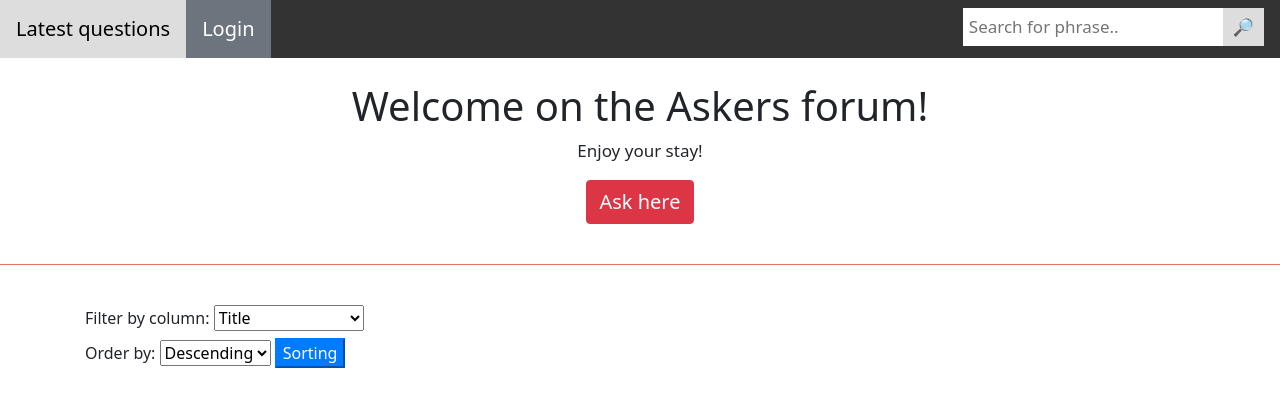
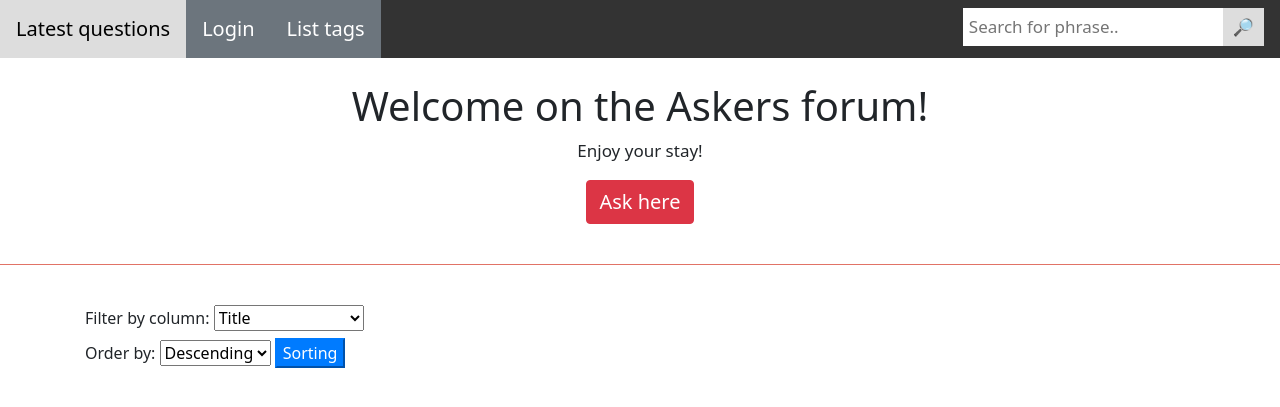
Before and after one commit to CodecoolGlobal/ask-mate-3-python-Ichy91, a Flask app: template templates/list.html in a window 1280 px wide. Shown: the top 407 px of the page. Run offline with Flask 2, Linux system fonts and the light colour scheme; the template is opened without the code that fills it, so the values that code supplies are empty; some libraries are stand-ins or nearby versions.

Commit message:
List tags and their occurence

```diff
--- a/server.py
+++ b/server.py
@@ -427,6 +427,13 @@ def delete_comment(comment_id):
         return redirect(url_for('main_page'))
 
 
+@app.route("/tags")
+def list_tags():
+    tags_and_occurence = data_handler.tags_and_occurence()
+
+    return render_template('display_tags.html', tags=tags_and_occurence)
+
+
 @app.route("/question/<int:question_id>/new-tag", methods=["GET","POST"])
 def add_question_tag(question_id):
     global logged_in
--- a/templates/display_question.html
+++ b/templates/display_question.html
@@ -13,6 +13,8 @@
         <a href="/question/{{ question_id }}/new-tag" style="float:right">Add new tag</a>
 
         <a href="/" class="btn-secondary" id="nav-hrefs">Main Page</a>
+        <a href="/tags" id="nav-hrefs" class="btn-secondary">List tags</a>
+
     </div>
 {% endblock %}
 
--- a/templates/home.html
+++ b/templates/home.html
@@ -13,7 +13,7 @@
         {% else %}
                 <a href="/login" id="nav-hrefs" class="btn-secondary">Login</a> {# maybe login/register panel #}
         {% endif %}
-
+        <a href="/tags" id="nav-hrefs" class="btn-secondary">List tags</a>
         <div class="search-container">
             <form action="/search">
                 <input type="text" name="phrase" placeholder="Search for phrase..">
--- a/templates/list.html
+++ b/templates/list.html
@@ -13,6 +13,7 @@
         {% else %}
                 <a href="/login" id="nav-hrefs" class="btn-secondary">Login</a> {# maybe login/register panel #}
         {% endif %}
+        <a href="/tags" id="nav-hrefs" class="btn-secondary">List tags</a>
         <div class="search-container">
             <form action="/search">
                 <input type="text" name="phrase" placeholder="Search for phrase..">
```
Also changed, not shown: data_handler.py (+11 -0 lines), templates/display_tags.html (added, +16 -0 lines).
